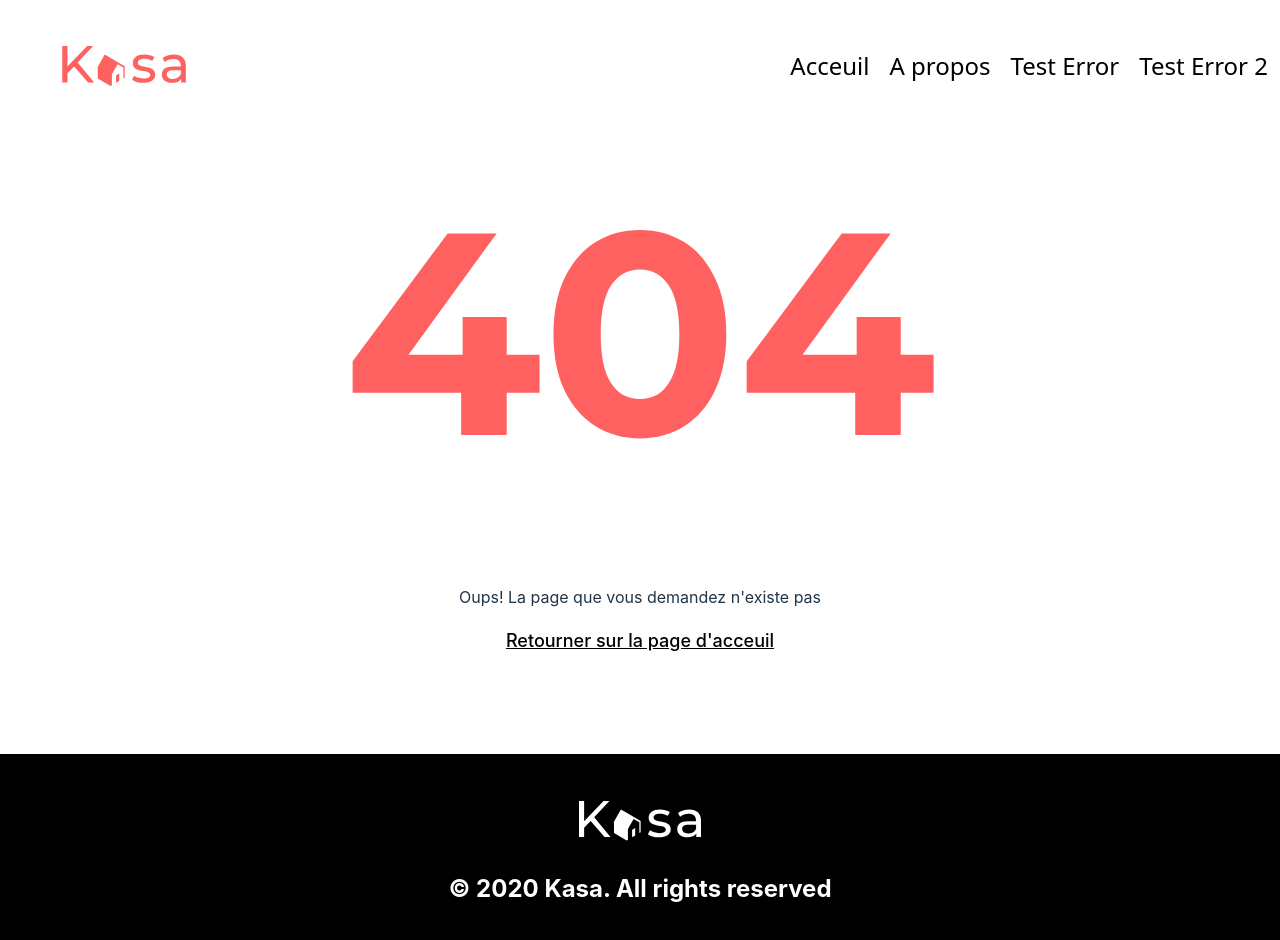
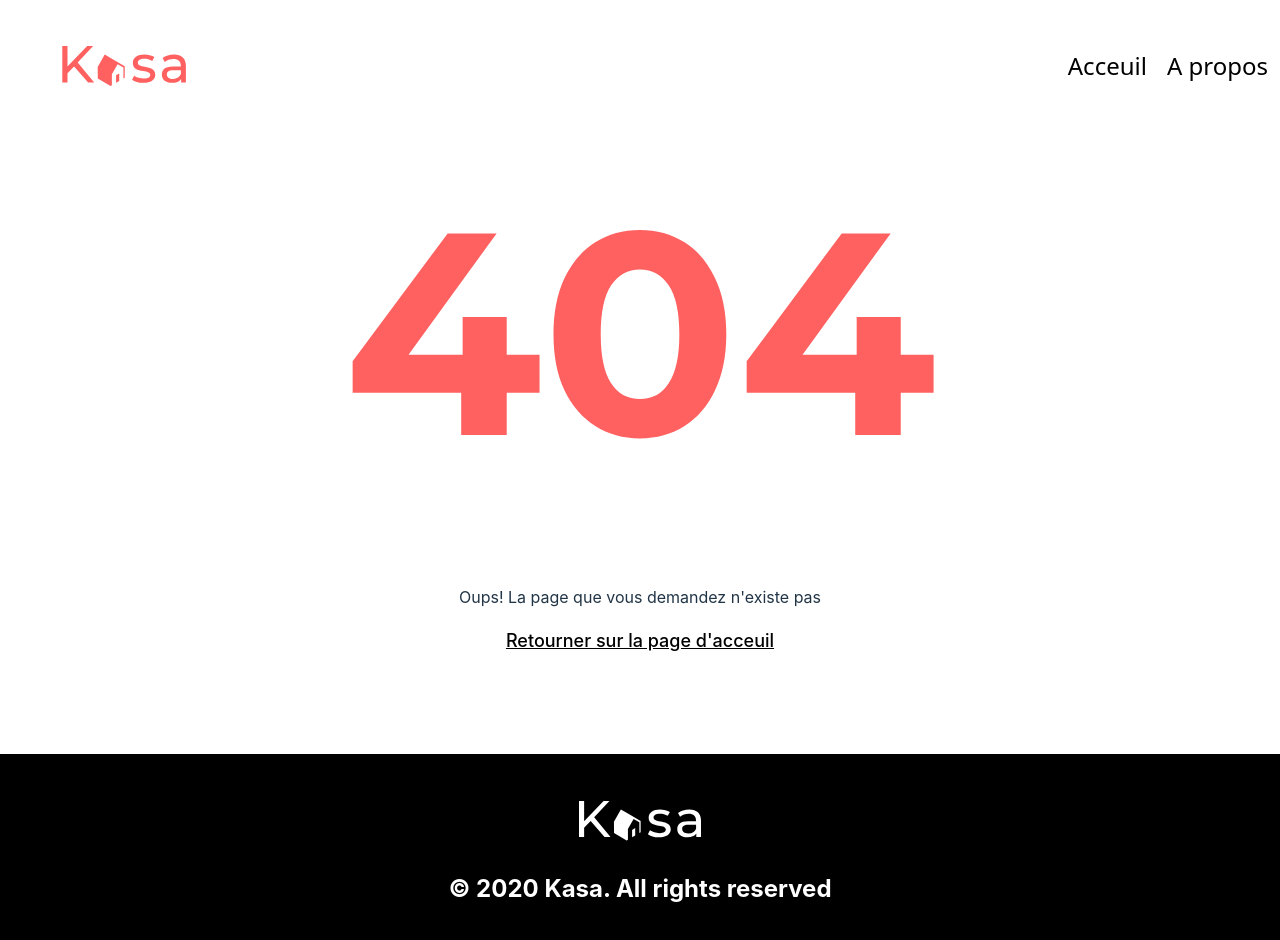
Before and after one commit to AlexSaumon/Project-5, a React (Vite) app in the folder my-react-app/: page /Error in a window 1280 px wide. Shown: the top 940 px of the page. Built offline with nearby package versions, Linux system fonts and the light colour scheme.

Commit message:
[reform] now error page show with invalid link

```diff
--- a/my-react-app/src/Components/Header.jsx
+++ b/my-react-app/src/Components/Header.jsx
@@ -9,8 +9,6 @@ function Header() {
           <nav>
             <NavLink to="/" >Acceuil</NavLink>
             <NavLink to="/Apropos" >A propos</NavLink>
-            <NavLink to="/logement/46d178c5" >Test Error</NavLink>
-            <NavLink to="/logement/46254432535358c5" >Test Error 2</NavLink>
           </nav>
       </header>
     );
--- a/my-react-app/src/main.jsx
+++ b/my-react-app/src/main.jsx
@@ -1,6 +1,6 @@
 import { StrictMode } from 'react'
 import { createRoot } from 'react-dom/client'
-import { BrowserRouter, Route, Routes } from 'react-router'
+import { BrowserRouter, Route, Routes, Navigate } from 'react-router'
 import './index.scss'
 import App from './Pages/Home/App'
 import Apropos from './Pages/Apropos/Apropos'
@@ -16,6 +16,7 @@ createRoot(document.getElementById('root')).render(
           <Route path="/Error" element={<Error />} />
           <Route path="/Fiche" element={<Fiche />} /> // page de test
           <Route path="/logement/:id" element={<Logement/>} />
+          <Route path="*" element={<Navigate to="/Error" replace />} />
         </Routes>
     </BrowserRouter>
 )
```
